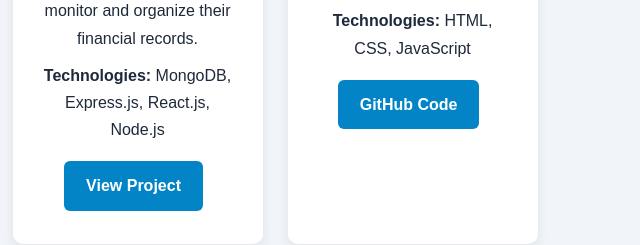
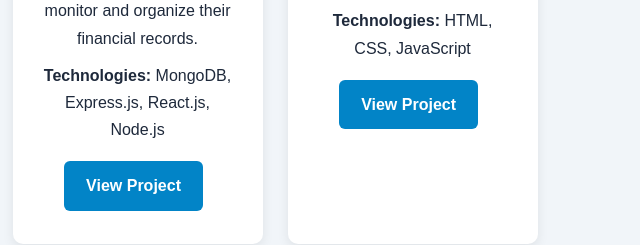
Before and after one commit to yadavamit4git/Portfolio, a plain HTML site: page index.html in a window 1280 px wide. Shown: the part 1924-2169 px from the top of the page, 640-1280 px from the left. Drawn offline with Linux system fonts and the light colour scheme.

Commit message:
Updated TravelGo project button

```diff
--- a/index.html
+++ b/index.html
@@ -448,7 +448,7 @@
                    target="_blank"
                    rel="noopener noreferrer"
                    class="btn">
-                    GitHub Code
+                    View Project
                 </a>
 
             </div>
```
